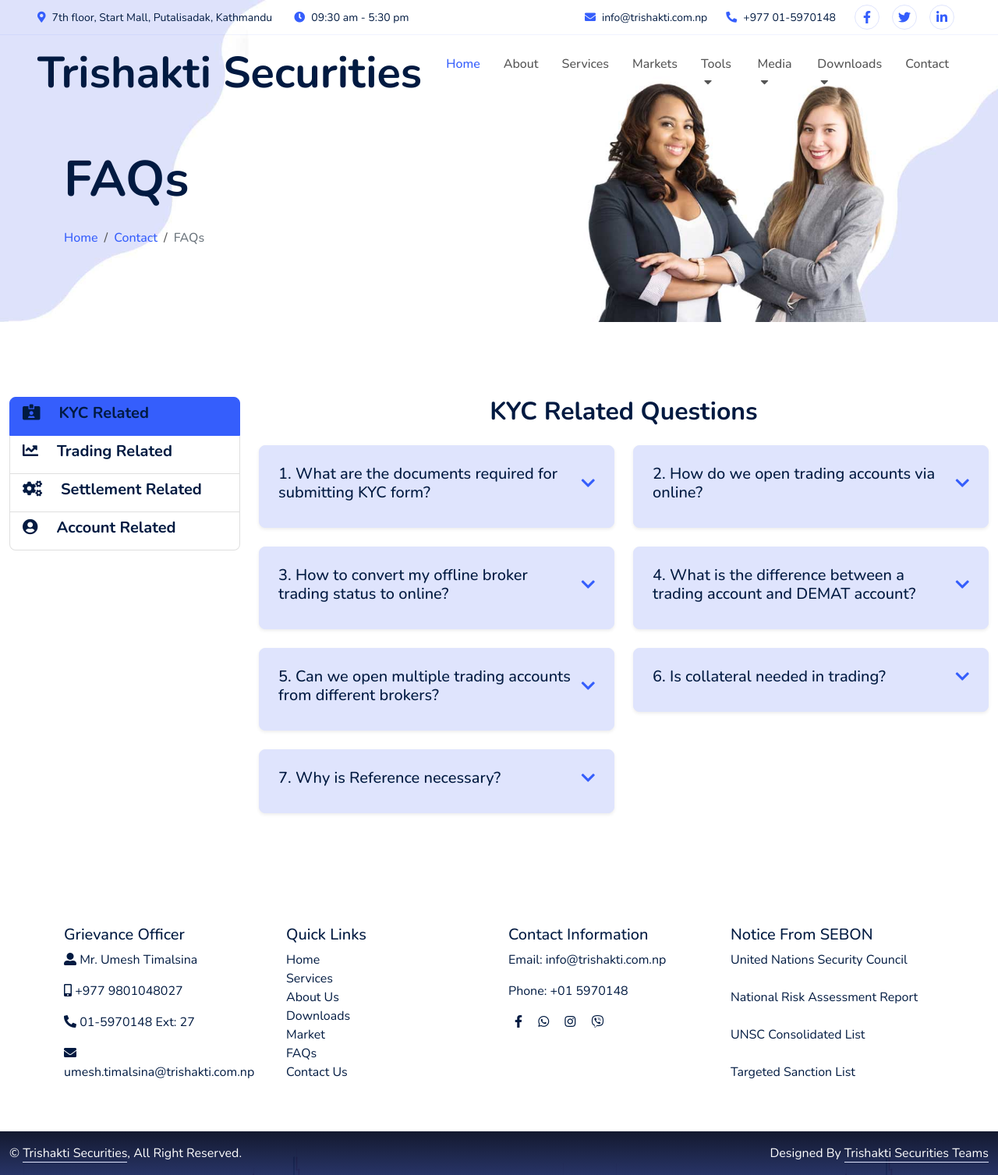
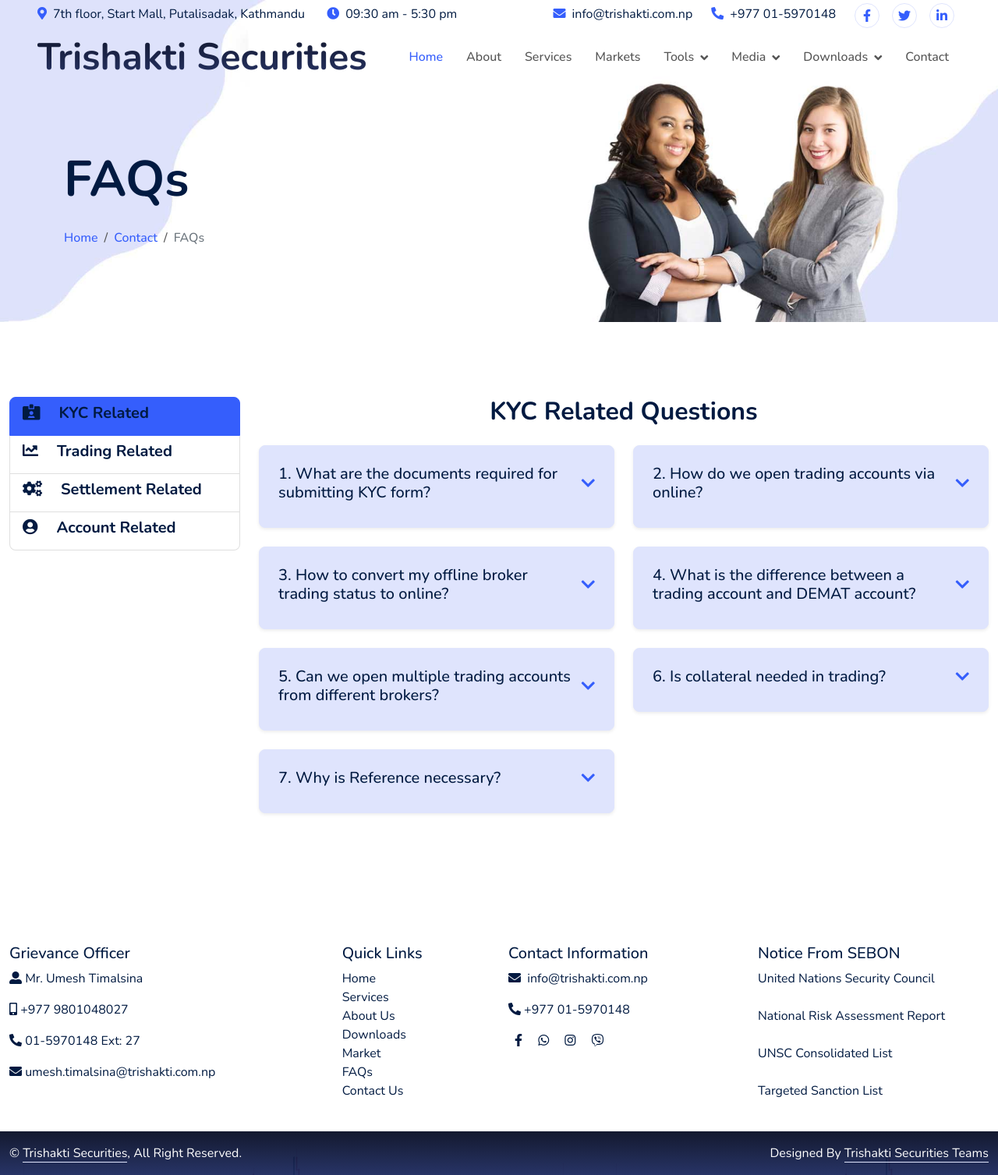
Before and after one commit to RoboPrabin/WEB-TrishaktiWebsite, a PHP site: page /faqs.html in a window 1280 px wide. Shown: the whole page at 78% size. Run offline with PHP 8.4, Linux system fonts and the light colour scheme; some libraries are stand-ins or nearby versions.

Commit message:
made the page responsive with all screen type

```diff
--- a/css/style.css
+++ b/css/style.css
@@ -163,14 +163,78 @@
     transition: .5s;
 }
 
-.top-bar {
-    height: 45px;
-    border-bottom: 1px solid rgba(53, 94, 252, .07);
+/* Styling for the top-bar content */
+.top-bar .col-lg-6 small {
+    font-size: 1rem; /* Default font size for larger screens */
 }
+
+/* Adjust font size for medium screens */
+@media (max-width: 1236px) {
+    .top-bar .col-lg-6 small {
+        font-size: 0.9rem; /* Adjust font size further for smaller screens */
+    }
+}
+
+
+@media (max-width: 1200px) {
+    .top-bar .col-lg-6 small {
+        font-size: 0.8rem; /* Smaller font size for tablets and medium-sized screens */
+    }
+}
+
+@media (max-width: 1100px) {
+    .top-bar .col-lg-6 small {
+        font-size: 0.65rem; /* Smaller font size for tablets and medium-sized screens */
+    }
+}
+
+/* Adjust font size for tablets and smaller laptops */
+@media (max-width: 1024px) {
+    .top-bar .col-lg-6 small {
+        font-size: 0.67rem; /* Adjust font size further for smaller screens */
+    }
+}
+
+@media (max-width: 995px) {
+    .top-bar .col-lg-6 small {
+        font-size: 0.6rem; /* Smaller font size for tablets and medium-sized screens */
+    }
+}
+
+
+/* Adjust font size for mobile screens */
+@media (max-width: 768px) {
+    .top-bar .col-lg-6 small {
+        font-size: 0.8rem; /* Smaller font size for mobile screens */
+    }
+}
+
+/* Even smaller font size for very small screens */
+@media (max-width: 576px) {
+    .top-bar .col-lg-6 small {
+        font-size: 0.7rem; /* Further reduce font size for very small screens */
+    }
+}
+
+/* For screens smaller than 400px */
+@media (max-width: 400px) {
+    .top-bar .col-lg-6 small {
+        font-size: 0.6rem; /* Reduce font size to fit very small screens */
+    }
+}
+
+/* For screens smaller than 200px (extremely small screens, like feature phones) */
+@media (max-width: 200px) {
+    .top-bar .col-lg-6 small {
+        font-size: 0.5rem; /* Further reduce font size for extremely small screens */
+    }
+}
+
 
 .navbar .dropdown-toggle::after {
     border: none;
     content: "\f107";
+    font-family: "Font Awesome 5 Free";
     font-weight: 900;
     vertical-align: middle;
     margin-left: 8px;
@@ -202,6 +266,12 @@
         padding: 10px 0;
     }
 }
+
+
+
+
+
+
 
 @media (min-width: 992px) {
     .navbar .nav-item .dropdown-menu {
@@ -309,9 +379,73 @@
     background: linear-gradient(rgba(7, 13, 36, 0.95), rgba(28, 41, 94, 0.95)), url(../img/bg2.png);
 }
 
+/* Gradient color for the .fact class */
 .fact {
-    color: linear-gradient(rgba(7, 13, 36, 0.95), rgba(28, 41, 94, 0.95));
+    background: linear-gradient(rgba(7, 13, 36, 0.95), rgba(28, 41, 94, 0.95));
+    -webkit-background-clip: text; /* Ensures gradient applies to text */
+    background-clip: text; /* Standard property for compatibility */
+    color: transparent; /* Text color transparent to show the gradient */
+    font-weight: bold;
+    font-size: 2.5rem; /* Default font size for large screens */
 }
+
+/* Adjust font size for medium screens */
+@media (max-width: 1440px) {
+    .fact {
+        font-size: 3rem; /* Smaller font size for tablets and medium-sized screens */
+    }
+}
+
+
+@media (max-width: 1200px) {
+    .fact {
+        font-size: 2rem; /* Smaller font size for tablets and medium-sized screens */
+    }
+}
+
+@media (max-width: 1100px) {
+    .fact {
+        font-size: 1.7rem; /* Smaller font size for tablets and medium-sized screens */
+    }
+}
+
+/* Adjust font size for tablets and smaller laptops */
+@media (max-width: 1024px) {
+    .fact {
+        font-size: 1.5rem; /* Adjust font size further for smaller screens */
+    }
+}
+
+/* Adjust font size for mobile screens */
+@media (max-width: 768px) {
+    .fact {
+        font-size: 1.6rem; /* Smaller font size for mobile screens */
+    }
+}
+
+/* Even smaller font size for very small screens */
+@media (max-width: 576px) {
+    .fact {
+        font-size: 1.2rem; /* Further reduce font size for very small screens */
+    }
+}
+
+/* For screens smaller than 400px */
+@media (max-width: 400px) {
+    .fact {
+        font-size: 1rem; /* Reduce font size to fit very small screens */
+    }
+}
+
+/* For screens smaller than 200px (extremely small screens, like feature phones) */
+@media (max-width: 200px) {
+    .fact {
+        font-size: 0.8rem; /* Further reduce font size for extremely small screens */
+    }
+}
+
+
+
 
 .fon{
     color: #4174cf;
--- a/faqs.html
+++ b/faqs.html
@@ -40,7 +40,7 @@
 
 
 <!-- Navbar Start -->
-     <div class="container-fluid fixed-top px-0 text-dark wow fadeIn" data-wow-delay="0.1s">
+<div id="stickyHeaderwrap" class="container-fluid fixed-top px-0 text-dark wow fadeIn" data-wow-delay="0.1s">
     <div class="top-bar row gx-0 align-items-center d-none d-lg-flex">
         <div class="col-lg-6 px-5 text-start">
             <small><i class="fa fa-map-marker-alt text-primary me-2"></i>7th floor, Start Mall, Putalisadak, Kathmandu</small>
@@ -52,17 +52,17 @@
           <small class="ms-4"><i class="fa fa-phone-alt text-primary me-2"></i>+977 01-5970148</small>
 
           <!-- Facebook Icon inside rounded button -->
-              <a class="ms-4 btn btn-light btn-sm-square rounded-circle me-2" href="">
+          <a class="ms-4 btn btn-light btn-sm-square rounded-circle mt-1 me-2" href="">
             <i class="fab fa-facebook-f text-primary"></i>
           </a>
 
           <!-- Twitter Icon inside rounded button -->
-              <a class="ms-2 btn btn-light btn-sm-square rounded-circle me-2" href="">
+          <a class="ms-2 btn btn-light btn-sm-square rounded-circle mt-1 me-2" href="">
             <i class="fab fa-twitter text-primary"></i>
           </a>
 
           <!-- LinkedIn Icon inside rounded button -->
-              <a class="ms-2 btn btn-light btn-sm-square rounded-circle me-2" href="">
+          <a class="ms-2 btn btn-light btn-sm-square rounded-circle mt-1 me-2" href="">
             <i class="fab fa-linkedin-in text-primary"></i>
           </a>
         </div>
@@ -84,9 +84,9 @@
                 <a href="about.html" class="nav-item nav-link">About</a>
                 <a href="service.html" class="nav-item nav-link">Services</a>
                 <a href="market.html" class="nav-item nav-link">Markets</a>
+
                 <div class="nav-item dropdown">
-                        <a href="#" class="nav-link" data-bs-toggle="dropdown">Tools
-                            <i class="fa fa-caret-down ms-1"></i> </a>
+                    <a href="#" class="nav-link dropdown-toggle" data-bs-toggle="dropdown">Tools</a>
                     <div class="dropdown-menu border-light m-0">
                         <a href="tools/Sharecalculator.html" class="dropdown-item">Share Calculator</a>
                         <a href="tools/dividendcalculator.html" class="dropdown-item">Divident Calculator</a>
@@ -97,9 +97,7 @@
                     </div>
                 </div>
                 <div class="nav-item dropdown">
-                        <a href="#" class="nav-link" data-bs-toggle="dropdown">Media
-                            <i class="fa fa-caret-down ms-1"></i>
-                        </a>
+                        <a href="#" class="nav-link dropdown-toggle" data-bs-toggle="dropdown">Media</a>
                     <div class="dropdown-menu border-light m-0">
                         <a href="Notice.html" class="dropdown-item">Notice </a>
                         <a href="na.html" class="dropdown-item">News & Article</a>
@@ -108,9 +106,7 @@
                     </div>
                 </div>
                 <div class="nav-item dropdown">
-                        <a href="#" class="nav-link" data-bs-toggle="dropdown">Downloads
-                            <i class="fa fa-caret-down ms-1"></i>
-                        </a>
+                    <a href="#" class="nav-link dropdown-toggle" data-bs-toggle="dropdown">Downloads</a>
                     <div class="dropdown-menu border-light m-0">
                         <a href="act.html" class="dropdown-item">ACT</a>
                         <a href="rr.html" class="dropdown-item">Rule & Regulation</a>
@@ -123,11 +119,11 @@
                 <!-- <a href="tools.html" class="nav-item nav-link">Tools</a> -->
                 <a href="contact.html" class="nav-item nav-link">Contact</a>
             </div>
+        </div>
 
 
 
 
-            </div>
     </nav>
 </div>
 <!-- Navbar End -->
@@ -411,11 +407,11 @@
 
 <!-- Footer Start -->
 
-<footer class="py-4">
-    <div class="container text-dark">
+<footer class="mb-4">
+    <div class="container-xxl text-dark">
         <div class="row text-left text-dark text-sm-left">
             <!-- Grievance Officer Section -->
-            <div class="col-12 col-sm-6 col-md-3 mb-md-0">
+            <div class="col-12 col-sm-6 col-md-4 mt-5 mb-md-0">
                 <h5 class="font-weight-bold">Grievance Officer</h5>
                 <p><i class="fas fa-user-alt icon"></i> Mr. Umesh Timalsina</p>
                 <p><i class="fas fa-mobile-alt icon"></i> +977 9801048027</p>
@@ -424,7 +420,7 @@
             </div>
 
             <!-- Quick Links Section -->
-            <div class="col-12 col-sm-6 col-md-3 mb-md-0">
+            <div class="col-12 col-sm-6 col-md-2  mt-5 mb-md-0">
                 <h5 class="font-weight-bold">Quick Links</h5>
                 <ul class="list-unstyled">
                     <li><a href="index.html" class="text-dark">Home</a></li>
@@ -438,26 +434,25 @@
             </div>
 
             <!-- Contact Information Section -->
-            <div class="col-12 col-sm-6 col-md-3 mb-md-0">
+            <div class="col-12 col-sm-6 col-md-3 mt-5 mb-md-0">
                 <h5 class="font-weight-bold">Contact Information</h5>
-                <p>Email: <a href="mailto:info@trishakti.com.np" class="text-dark">info@trishakti.com.np</a></p>
-                <p>Phone: <a href="tel:+015970148" class="text-dark">+01 5970148</a></p>
-                <div class="social-icons">
+                <p><i class="fas fa-envelope icon"></i> <a href="mailto:info@trishakti.com.np" class="text-dark">&nbsp;info@trishakti.com.np</a></p>
+                <p><i class="fas fa-phone-alt icon"></i>&nbsp;+977 01-5970148</p>
                 <a href="https://www.facebook.com/trishakti48/" class="text-dark mx-2"><i class="fab fa-facebook-f"></i></a>
                 <a href="#" class="text-dark mx-2"><i class="fab fa-whatsapp"></i></a>
                 <a href="https://www.instagram.com/trishaktisecurities/" class="text-dark mx-2"><i class="fab fa-instagram"></i></a>
                 <a href="#" class="text-dark mx-2"><i class="fab fa-viber"></i></a>
-                </div>
+
             </div>
 
             <!-- Notice from SEBON Section -->
-            <div class="col-12 col-sm-6 col-md-3 mb-md-0">
+            <div class="col-12 col-sm-6 col-md-3 mt-5 mb-md-0">
                 <h5 class="font-weight-bold">Notice From SEBON</h5>
                 <ul class="list-unstyled">
                     <li><a href="https://main.un.org/securitycouncil/en" class="text-dark">United Nations Security Council</a></li><br>
                     <li><a href="https://www.opmcm.gov.np/en/download/national-risk-assessment-report-on-money-laundering-and-terrorist-financing-2020-assessment-period-2015-18/" class="text-dark">National Risk Assessment Report</a></li><br>
                     <li><a href="https://main.un.org/securitycouncil/en/content/un-sc-consolidated-list" class="text-dark">UNSC Consolidated List</a></li><br>
-                    <li><a href="https://www.moha.gov.np/page/targeted-sanction-list" class="text-dark">Targeted Sanction List</a></li><br>
+                    <li><a href="https://www.moha.gov.np/page/targeted-sanction-list" class="text-dark">Targeted Sanction List</a></li>
                 </ul>
             </div>
         </div>
--- a/index1.html
+++ b/index1.html
@@ -39,7 +39,7 @@
 
 
      <!-- Navbar Start -->
-     <div id="stickyHeaderwrap" class="container-fluid fixed-top px-0 text-dark wow fadeIn" data-wow-delay="0.1s">
+     <div class="container-fluid fixed-top px-0 text-dark wow fadeIn" data-wow-delay="0.1s">
         <div class="top-bar row gx-0 align-items-center d-none d-lg-flex">
             <div class="col-lg-6 px-5 text-start">
                 <small><i class="fa fa-map-marker-alt text-primary me-2"></i>7th floor, Start Mall, Putalisadak, Kathmandu</small>
@@ -85,7 +85,7 @@
                     <a href="market.html" class="nav-item nav-link">Markets</a>
                     <div class="nav-item dropdown">
                         <a href="#" class="nav-link" data-bs-toggle="dropdown">Tools
-                            <i class="fa fa-caret-down"></i> </a>
+                            <i class="fa fa-caret-down ms-1"></i> </a>
                         <div class="dropdown-menu border-light m-0">
                             <a href="tools/Sharecalculator.html" class="dropdown-item">Share Calculator</a>
                             <a href="tools/dividendcalculator.html" class="dropdown-item">Divident Calculator</a>
@@ -404,7 +404,7 @@
 
 
     <!-- Copyright Start -->
-        <div id="stickyFooterwrap" class="container-fluid facts py-sm-3">
+        <div class="container-fluid facts py-sm-3">
             <div class="row">
                 <div class="col-md-6 text-center text-md-start mb-3 mb-md-0 text-white">
                     &copy; <a class="border-bottom text-white" href="#">Trishakti Securities</a>, All Right Reserved.
```
Also changed, not shown: about.html (+23 -28 lines), contact.html (+11 -13 lines), css/style1.css (+1 -59 lines), download.html (+19 -25 lines), index.html (+10 -14 lines), learn.html (+19 -24 lines), market.html (+19 -25 lines), service.html (+19 -24 lines). Lines whose indentation alone changed are shown as unchanged.
